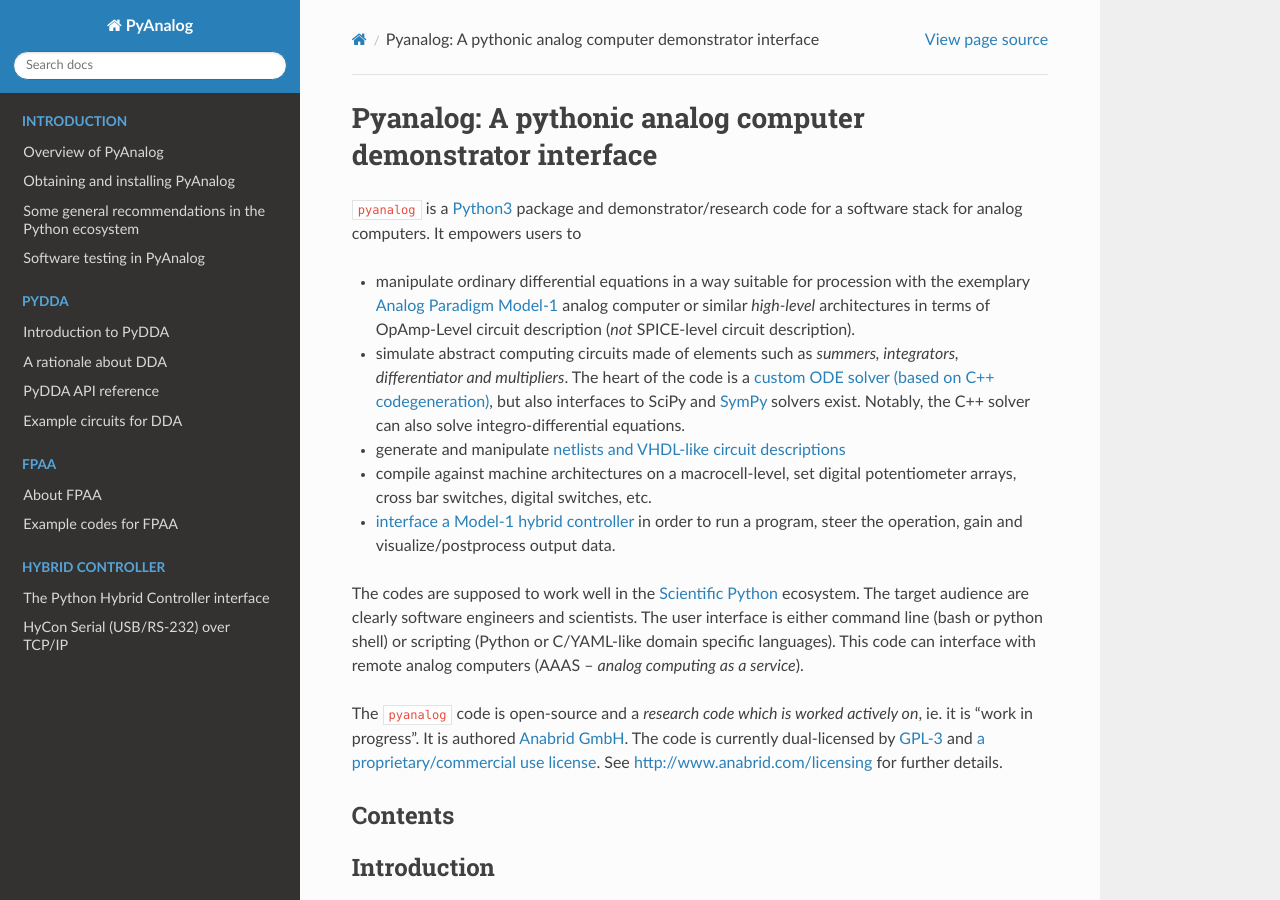
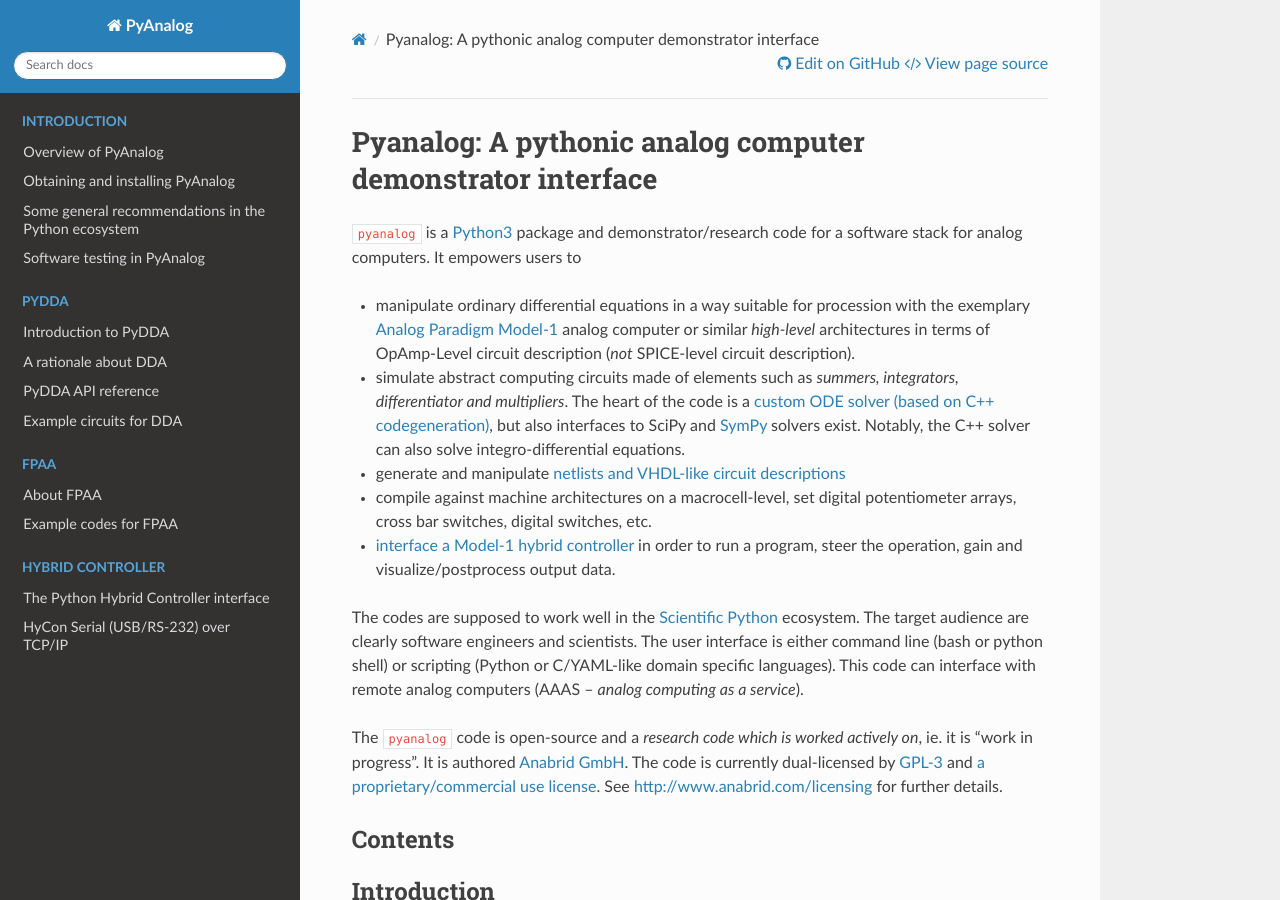
Before and after one commit to anabrid/pyanalog, a Sphinx documentation site: the page built from doc/index.rst, in a window 1280 px wide and 900 px high. Built offline with Sphinx 7.4.7 and the Read the Docs theme 2.0.0, drawn with Linux system fonts in a browser that asks for light colours; pages that are not in the unit, such as notebooks, are missing from menus.

Commit message:
Doc: Adding Github/viewsource link

```diff
--- /dev/null
+++ b/doc/_templates/breadcrumbs.html
@@ -0,0 +1,24 @@
+<!--
+     Overriding Read The Docs Theme to add more "view source" and "view at github"
+     links at the top navigation.
+
+     See https://www.sphinx-doc.org/en/master/templating.html#jinja-sphinx-templating-primer
+
+     The file which is overwritten with this file is
+     https://github.com/readthedocs/sphinx_rtd_theme/blob/master/sphinx_rtd_theme/breadcrumbs.html
+
+-->
+
+{% extends "!breadcrumbs.html" %}
+
+{% block breadcrumbs_aside %}
+    <li class="wy-breadcrumbs-aside">
+        {% if hasdoc(pagename) %}
+            <!-- Manually injected Github -->
+            <a href="https://github.com/anabrid/pyanalog/blob/master/doc/{{ pagename }}{{ page_source_suffix }}" class="fa fa-github"> {{ _('Edit on GitHub') }}</a>
+        {% endif %}
+        {% if has_source and sourcename %}
+            <a href="{{ pathto('_sources/' + sourcename, true)|e }}" rel="nofollow" class="fa fa-code"> {{ _('View page source') }}</a>
+        {% endif %}
+    </li>
+{% endblock %}
```
Also changed, not shown: doc/conf.py (+11 -0 lines).
